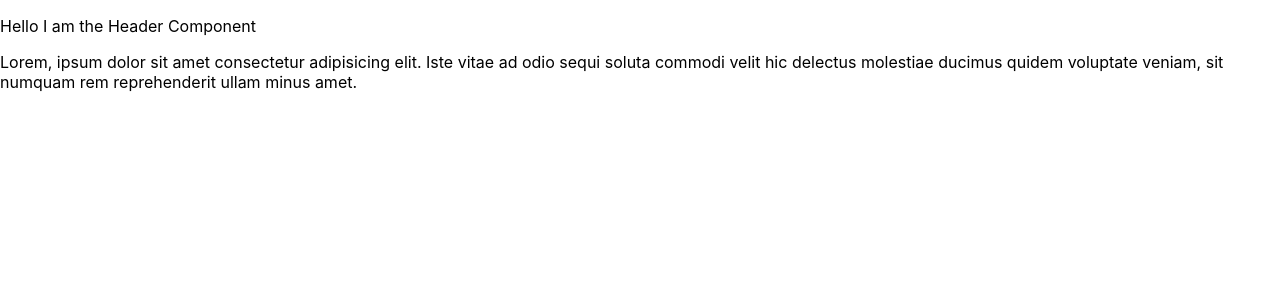
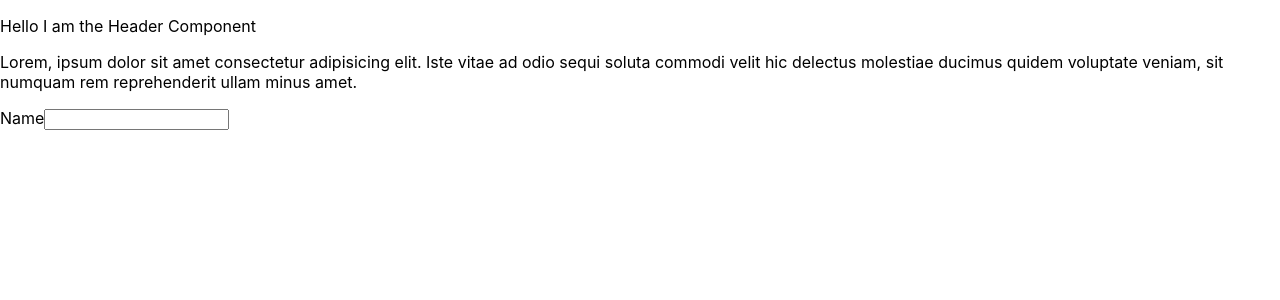
Before and after one commit to Asroyx/kodluyoruz-react, a React (Create React App) app in the folder my-app/: page / in a window 1280 px wide. Shown: the top 300 px of the page. Built offline with nearby package versions, Linux system fonts and the light colour scheme.

Commit message:
Add input field with label in App component for 'Name' entry

```diff
--- a/my-app/src/App.js
+++ b/my-app/src/App.js
@@ -11,6 +11,11 @@ function App() {
         odio sequi soluta commodi velit hic delectus molestiae ducimus quidem
         voluptate veniam, sit numquam rem reprehenderit ullam minus amet.
       </p>
+
+      <label htmlFor="myinput">
+        Name
+        <input id="myinput" />
+      </label>
     </>
   );
 }
```
